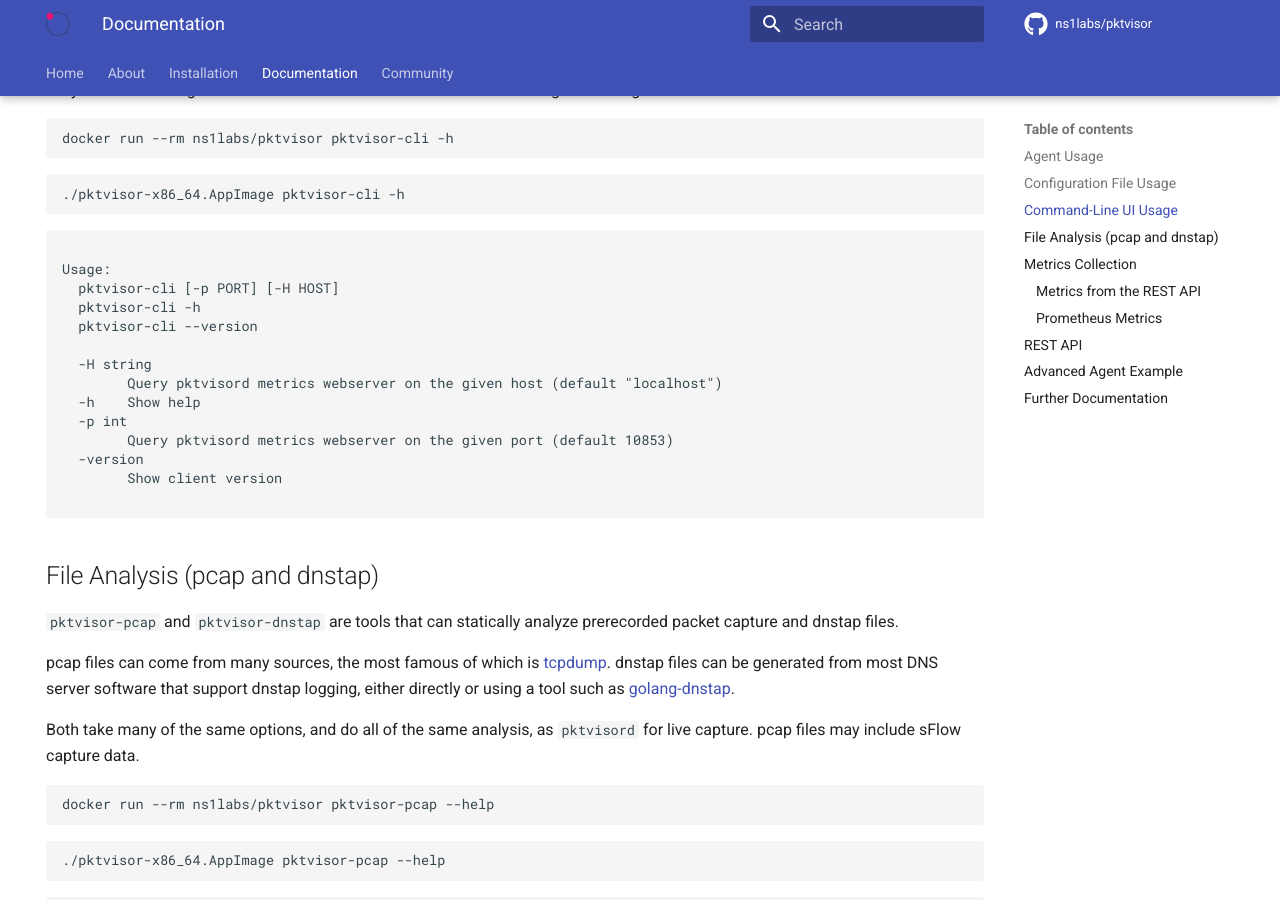
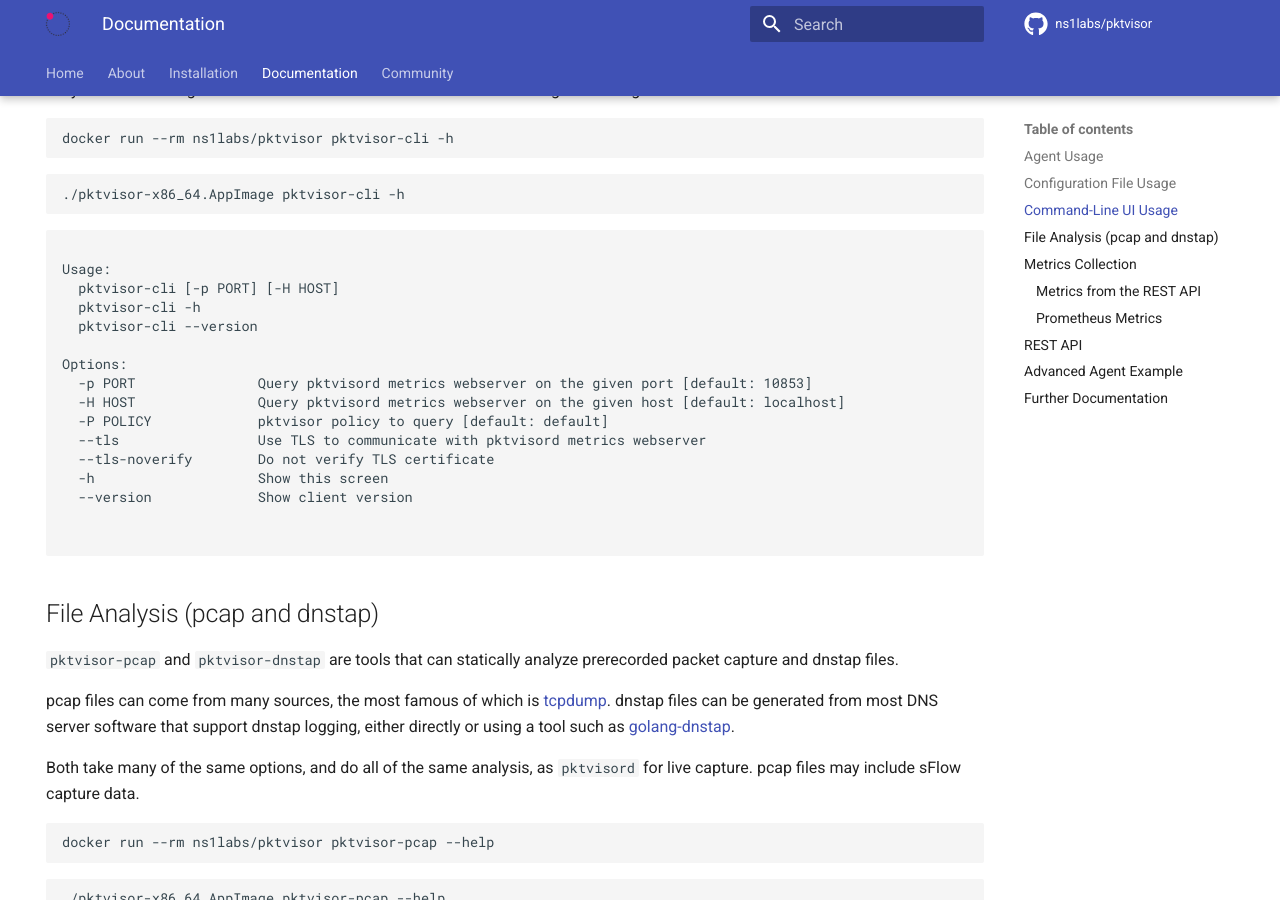
Before and after one commit to orb-community/pktvisor-website, an MkDocs documentation site: the page built from docs/docs.md, in a window 1280 px wide and 900 px high, scrolled down 3033 px. Built offline with MkDocs 1.6.1 and Material for MkDocs 9.7.7, drawn with Linux system fonts in a browser that asks for light colours; comment, search, counter and statistics services are not loaded.

````diff
--- a/docs/docs.md
+++ b/docs/docs.md
@@ -169,13 +169,15 @@ Usage:
   pktvisor-cli -h
   pktvisor-cli --version
 
-  -H string
-    	Query pktvisord metrics webserver on the given host (default "localhost")
-  -h	Show help
-  -p int
-    	Query pktvisord metrics webserver on the given port (default 10853)
-  -version
-    	Show client version
+Options:
+  -p PORT               Query pktvisord metrics webserver on the given port [default: 10853]
+  -H HOST               Query pktvisord metrics webserver on the given host [default: localhost]
+  -P POLICY             pktvisor policy to query [default: default]
+  --tls	                Use TLS to communicate with pktvisord metrics webserver
+  --tls-noverify        Do not verify TLS certificate
+  -h                    Show this screen
+  --version             Show client version
+
 
 ```
 
````
